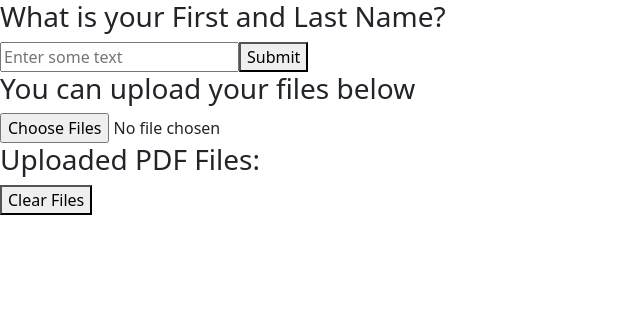
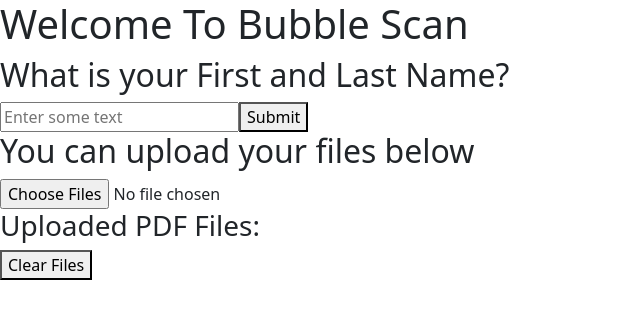
Before and after one commit to rkarmuri/bubble_scan, a React (Vite) app in the folder bubblescan-client/: page / in a window 1280 px wide. Shown: the top 318 px of the page, without its empty margins (0-640 px from the left). Built offline with nearby package versions, Linux system fonts and the light colour scheme.

Commit message:
added header

```diff
--- a/bubblescan-client/src/App.tsx
+++ b/bubblescan-client/src/App.tsx
@@ -5,9 +5,10 @@ import FileUploadComponent from "./components/FileUploadComponent";
 function App() {
   return (
     <div>
-      <h3>What is your First and Last Name?</h3>
+      <h1>Welcome To Bubble Scan</h1>
+      <h2>What is your First and Last Name?</h2>
       <InputComponent />
-      <h3>You can upload your files below</h3>
+      <h2>You can upload your files below</h2>
       <FileUploadComponent />
     </div>
   );
```
